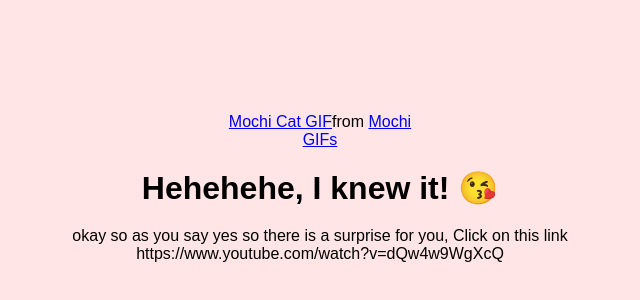
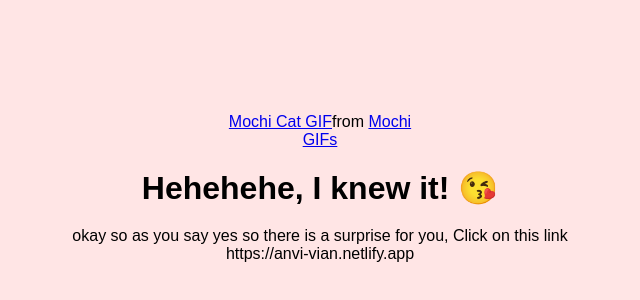
Before and after one commit to chhavipaliwal/fun-game, a plain HTML site: page yes.html in a window 1280 px wide. Shown: the part 212-512 px from the top of the page, without its empty margins (320-960 px from the left). Drawn offline with Linux system fonts and the light colour scheme; a script that the page names is missing.

Commit message:
Update link in yes.html to point to new surprise destination

```diff
--- a/yes.html
+++ b/yes.html
@@ -29,7 +29,7 @@
       <h1>Hehehehe, I knew it! 😘</h1>
       <p>
         okay so as you say yes so there is a surprise for you, Click on this
-        link https://www.youtube.com/watch?v=dQw4w9WgXcQ
+        link https://anvi-vian.netlify.app
       </p>
     </div>
   </body>
```
